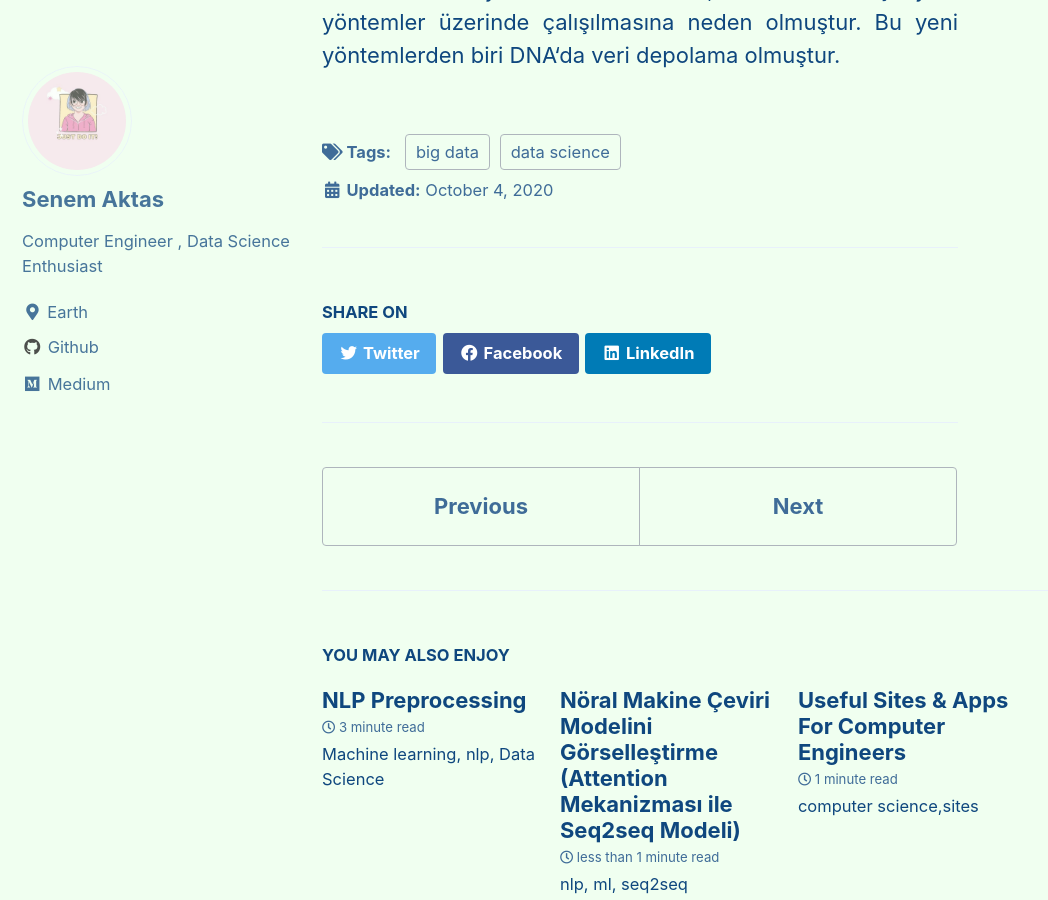
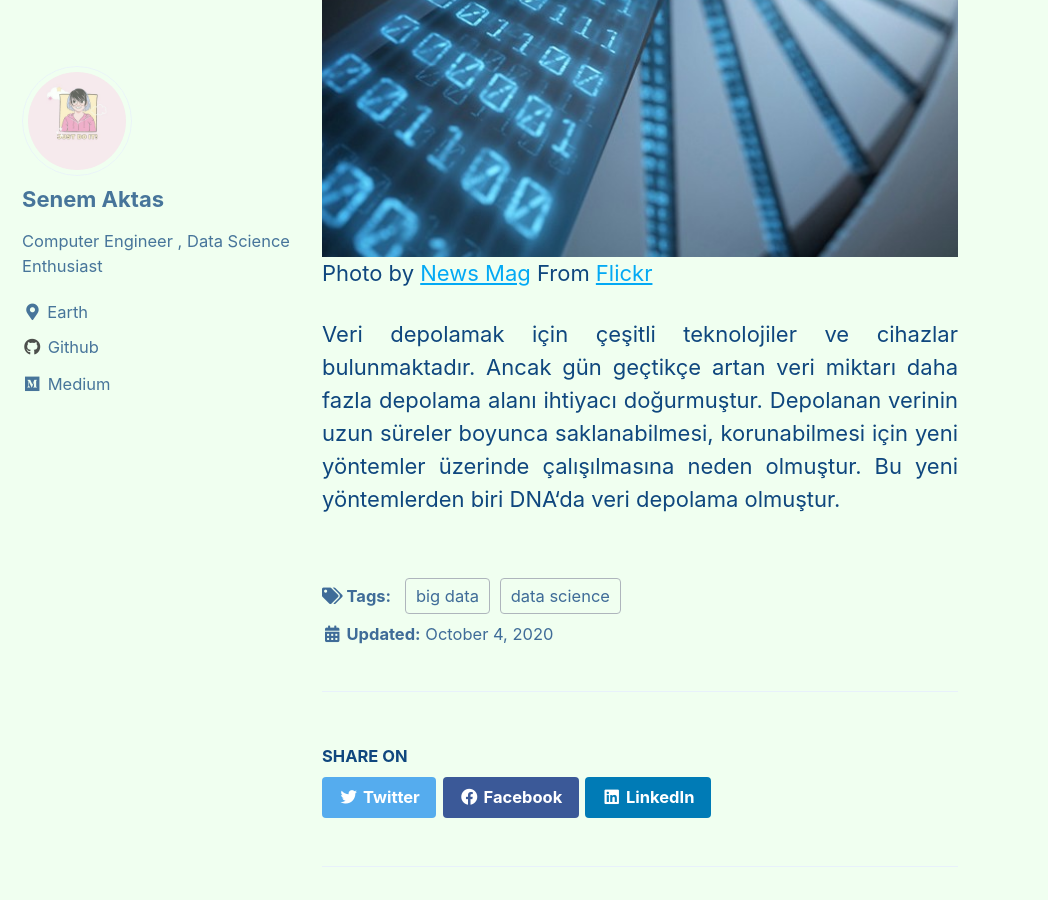
Before and after one commit to senemaktas/senemaktas.github.io, a Jekyll site: the page built from _posts/2020-10-11-datastorage1.md, in a window 1280 px wide and 900 px high, scrolled down 361 px. Shown: the whole window, without its empty margins (0-1048 px from the left). Built offline with Jekyll 4.4.1, drawn with Linux system fonts in a browser that asks for light colours; cached includes are drawn as plain includes.

Commit message:
Update 2020-10-11-datastorage1.md

```diff
--- a/_posts/2020-10-11-datastorage1.md
+++ b/_posts/2020-10-11-datastorage1.md
@@ -8,6 +8,9 @@ excerpt: "big data,data science"
 mathjax: "true"
 ---
 
+<img src="../images/dnastorage1.jpeg" alt="dnastorage1">
+Photo by [News Mag](https://www.flickr.com/photos/newsmag/) From [Flickr](https://www.flickr.com/)
+
 <p align="justify"> Veri depolamak için çeşitli teknolojiler ve cihazlar bulunmaktadır. Ancak gün geçtikçe artan veri miktarı daha
 fazla depolama alanı ihtiyacı doğurmuştur. Depolanan verinin uzun süreler boyunca saklanabilmesi, korunabilmesi için yeni yöntemler
 üzerinde çalışılmasına neden olmuştur. Bu yeni yöntemlerden biri DNA‘da veri depolama olmuştur. </p>
```
